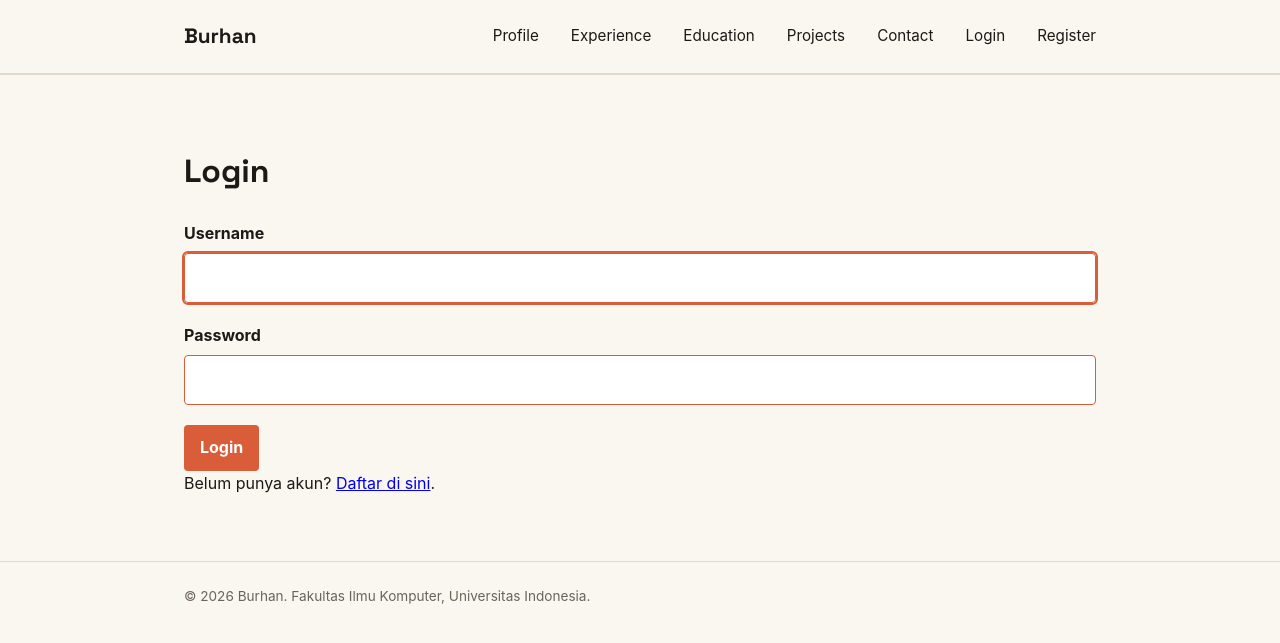
After one commit to faishalfy/myportofolio, a Django app: page /login/ in a window 1280 px wide. The commit adds this page. Shown: the top 643 px of the page. Run offline with Django 5.2, Linux system fonts and the light colour scheme.

Commit message:
feat: add authentication, cookies, authorization and stars

```diff
--- a/main/models.py
+++ b/main/models.py
@@ -1,5 +1,7 @@
 from django.db import models
 import uuid
+
+from django.contrib.auth.models import User
 
 # Create your models here.
 class Experience(models.Model) :
@@ -45,6 +47,9 @@ class Project(models.Model):
     tech_stack = models.CharField(max_length=255)
     project_url = models.URLField(blank=True)
     project_image_url = models.URLField(blank=True, max_length=500)
+    starred_by = models.ManyToManyField(
+        User, related_name="starred_projects", blank=True
+    )
 
     def __str__(self):
         return self.title
--- a/main/urls.py
+++ b/main/urls.py
@@ -1,6 +1,6 @@
 from django.urls import path
 
-from main.views import show_main, show_experience, show_education, show_projects, create_project, get_projects_json, delete_project, create_education, delete_education, get_education_json, update_education
+from main.views import show_main, show_experience, show_education, show_projects, create_project, get_projects_json, delete_project, create_education, delete_education, get_education_json, update_education, register, login_user, logout_user, toggle_star
 
 app_name = "main"
 
@@ -16,4 +16,8 @@ urlpatterns = [
     path("projects/add/", create_project, name="create_project"),
     path("api/projects/", get_projects_json, name="get_projects_json"),
     path("projects/<uuid:project_id>/delete/", delete_project, name="delete_project"),
+    path("register/", register, name="register"),
+    path("login/", login_user, name="login"),
+    path("logout/", logout_user, name="logout"),
+    path("projects/<uuid:project_id>/star/", toggle_star,name="toggle_star",),
 ]
--- a/main/views.py
+++ b/main/views.py
@@ -1,4 +1,9 @@
-from django.shortcuts import render
+from django.shortcuts import redirect, render
+from django.contrib.auth import login, logout
+from django.contrib.auth.decorators import login_required  # Tambahkan baris ini
+from django.core.exceptions import PermissionDenied        # Tambahkan baris ini
+from django.contrib.auth.forms import AuthenticationForm, UserCreationForm
+import datetime
 
 from main.models import Education, Experience, Project
 from main.forms import ProjectForm, EducationForm
@@ -8,6 +13,7 @@ from django.http import HttpResponse
 from django.shortcuts import get_object_or_404, redirect, render
 
 def show_main(request):
+    last_login = request.COOKIES.get('last_login', 'Belum ada sesi login / Cookie tidak ditemukan')
     context = {
         "name": "Faishal Falih",
         "npm": "2506612064",
@@ -15,6 +21,7 @@ def show_main(request):
         "bio": (
             "As a Computer Science student, I'm driven to build robust and scalable systems that effectively solve complex problems."
         ),
+        "last_login": last_login,
     }
     return render(request, "index.html", context)
 
@@ -59,7 +66,10 @@ def show_projects(request):
     }
     return render(request, "project.html", context)
 
+@login_required(login_url="/login/")
 def create_project(request):
+    if not request.user.is_superuser:
+        raise PermissionDenied
     form = ProjectForm(request.POST or None)
 
     if request.method == "POST" and form.is_valid():
@@ -114,7 +124,7 @@ def get_projects_json(request):
     if title_query:
         projects = projects.filter(title__icontains=title_query)
 
-    projects_json = serializers.serialize("json", projects)
+    projects_json = serializers.serialize("json", projects, use_natural_foreign_keys=True)
     return HttpResponse(projects_json, content_type="application/json")
 
 def get_education_json(request):
@@ -137,3 +147,54 @@ def update_education(request, education_id):
         "form": form,
     }
     return render(request, "education_form.html", context)
+
+def register(request):
+    form = UserCreationForm(request.POST or None)
+
+    if request.method == "POST" and form.is_valid():
+        form.save()
+        messages.success(request, "Akun berhasil dibuat. Silakan login.")
+        return redirect("main:login")
+
+    context = {
+        "name": "Faishal",
+        "form": form,
+    }
+    return render(request, "register.html", context)
+
+def login_user(request):
+    form = AuthenticationForm(request, data=request.POST or None)
+
+    if request.method == "POST" and form.is_valid():
+        user = form.get_user()
+        login(request, user)
+        response = redirect("main:show_main")
+        response.set_cookie('last_login', datetime.datetime.now().strftime('%Y-%m-%d %H:%M:%S'))
+        return response
+
+    context = {
+        "name": "Burhan",
+        "form": form,
+    }
+    return render(request, "login.html", context)
+
+def logout_user(request):
+    logout(request)
+    response = redirect("main:show_main")
+    response.delete_cookie('last_login')
+    return response
+
+# Tanpa cek is_superuser: semua akun yang sudah login boleh memberi star
+@login_required(login_url="/login/")
+def toggle_star(request, project_id):
+    project = get_object_or_404(Project, pk=project_id)
+
+    if request.method == "POST":
+        # Kalau akun ini sudah pernah memberi star, batalkan star-nya.
+        # Kalau belum, tambahkan star.
+        if request.user in project.starred_by.all():
+            project.starred_by.remove(request.user)
+        else:
+            project.starred_by.add(request.user)
+
+    return redirect("main:show_projects")
--- a/static/css/style.css
+++ b/static/css/style.css
@@ -948,3 +948,25 @@ summary:focus-visible,
         text-align: center;
     }
 }
+
+.star-form {
+    display: inline;
+}
+
+.button-star {
+    display: inline-flex;
+    align-items: center;
+    gap: 0.4rem;
+    background: var(--ink);
+}
+
+.button-star.is-starred {
+    background: var(--accent);
+}
+
+.star-count {
+    padding: 0.05rem 0.4rem;
+    border-radius: 999px;
+    background: rgba(255, 255, 255, 0.25);
+    font-size: 0.8rem;
+}
--- a/templates/base.html
+++ b/templates/base.html
@@ -22,6 +22,13 @@
                 <a href="{% url 'main:show_education' %}">Education</a>
                 <a href="{% url 'main:show_projects' %}">Projects</a>
                 <a href="#contact">Contact</a>
+                {% if user.is_authenticated %}
+                    <span class="nav-user">{{ user.username }}</span>
+                    <a href="{% url 'main:logout' %}">Logout</a>
+                {% else %}
+                    <a href="{% url 'main:login' %}">Login</a>
+                    <a href="{% url 'main:register' %}">Register</a>
+                {% endif %}
             </nav>
             <details class="mobile-nav">
                 <summary aria-label="Toggle navigation">
--- a/templates/index.html
+++ b/templates/index.html
@@ -24,6 +24,10 @@
                             <div class="meta-row">
                                 <dt>Program</dt>
                                 <dd>{{ study_program }}</dd>
+                            </div>
+                            <div class="meta-row">
+                                <dt>Sesi Terakhir Login</dt>
+                                <dd>{{ last_login }}</dd>
                             </div>
                         </dl>
                     <div class="social-links">
--- /dev/null
+++ b/templates/login.html
@@ -0,0 +1,33 @@
+{% extends "base.html" %}
+{% block meta %}
+    <title>Login - {{ name }}</title>
+{% endblock meta %}
+{% block content %}
+    <main>
+        <section class="experience-section">
+            <div class="container">
+                <h1>Login</h1>
+                {% for message in messages %}
+                    <p class="form-message">{{ message }}</p>
+                {% endfor %}
+                <form method="post" action="{% url 'main:login' %}" class="project-form">
+                    {% csrf_token %}
+                    {% for field in form %}
+                        <div class="form-group">
+                            <label for="{{ field.id_for_label }}">{{ field.label }}</label>
+                            {{ field }}
+                            {% for error in field.errors %}
+                                <p class="form-error">{{ error }}</p>
+                            {% endfor %}
+                        </div>
+                    {% endfor %}
+                    {% for error in form.non_field_errors %}
+                        <p class="form-error">{{ error }}</p>
+                    {% endfor %}
+                    <button type="submit" class="button">Login</button>
+                </form>
+                <p>Belum punya akun? <a href="{% url 'main:register' %}">Daftar di sini</a>.</p>
+            </div>
+        </section>
+    </main>
+{% endblock content %}
```
Also changed, not shown: portofolio/settings.py (+9 -7 lines), templates/components/project_star.html (added, +10 -0 lines), templates/project.html (+10 -5 lines), templates/register.html (added, +33 -0 lines), main/migrations/0005_project_starred_by.py (added), portofolio/migrations/0003_delete_mahasiswa.py (added). Lines whose indentation alone changed are shown as unchanged.
